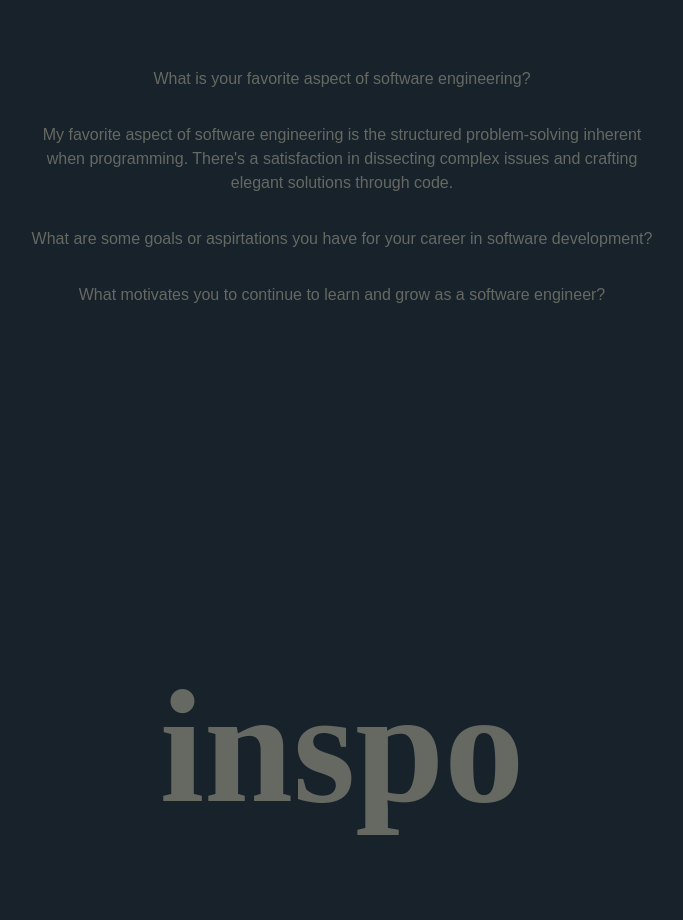
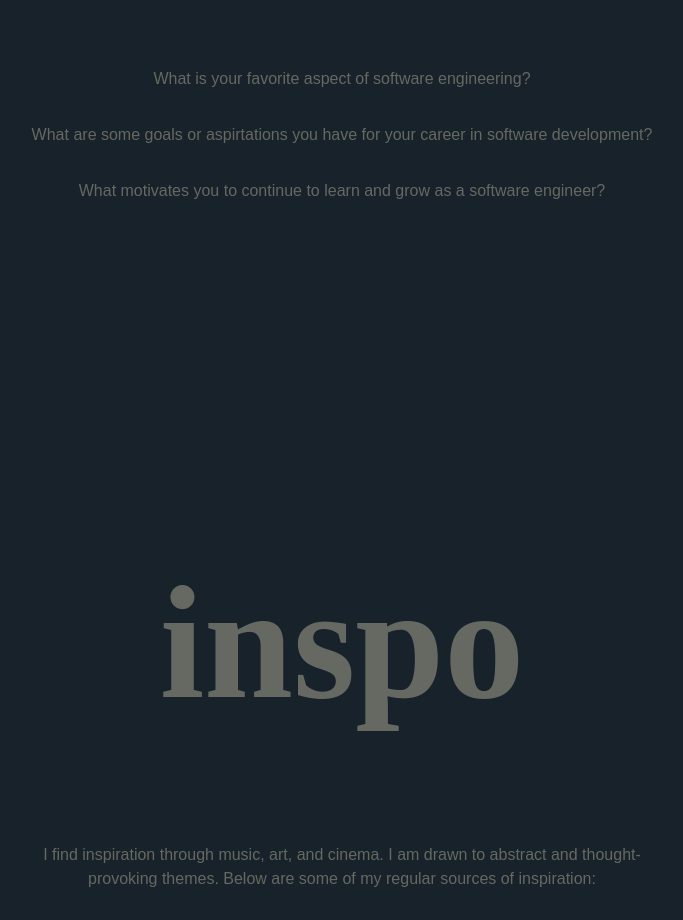
Before and after one commit to samanthacabrera/portfolio, a React (Create React App) app: page /about in a window 1280 px wide. Shown: the part 2080-3000 px from the top of the page, without its empty margins (298-981 px from the left). Built offline with nearby package versions, Linux system fonts and the light colour scheme.

Commit message:
updated Qs

```diff
--- a/src/Questions.js
+++ b/src/Questions.js
@@ -6,7 +6,6 @@ function QandA() {
             <h2 className="subHeading">Q & A</h2>
             <ul className="space-y-8">
                 <li>What is your favorite aspect of software engineering?</li>
-                <li>My favorite aspect of software engineering is the structured problem-solving inherent when programming. There's a satisfaction in dissecting complex issues and crafting elegant solutions through code.</li>
                 <li>What are some goals or aspirtations you have for your career in software development?</li>
                 <li>What motivates you to continue to learn and grow as a software engineer?</li>
             </ul>
```
